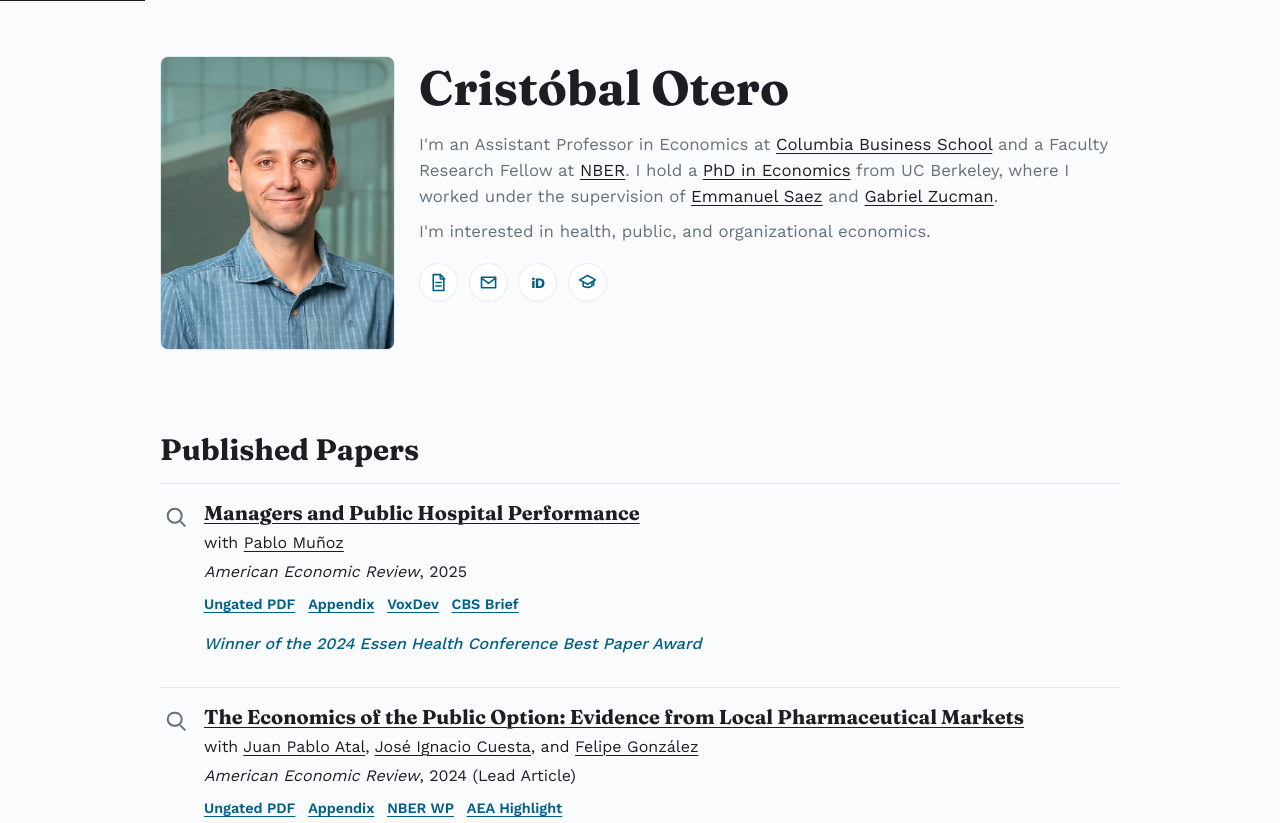
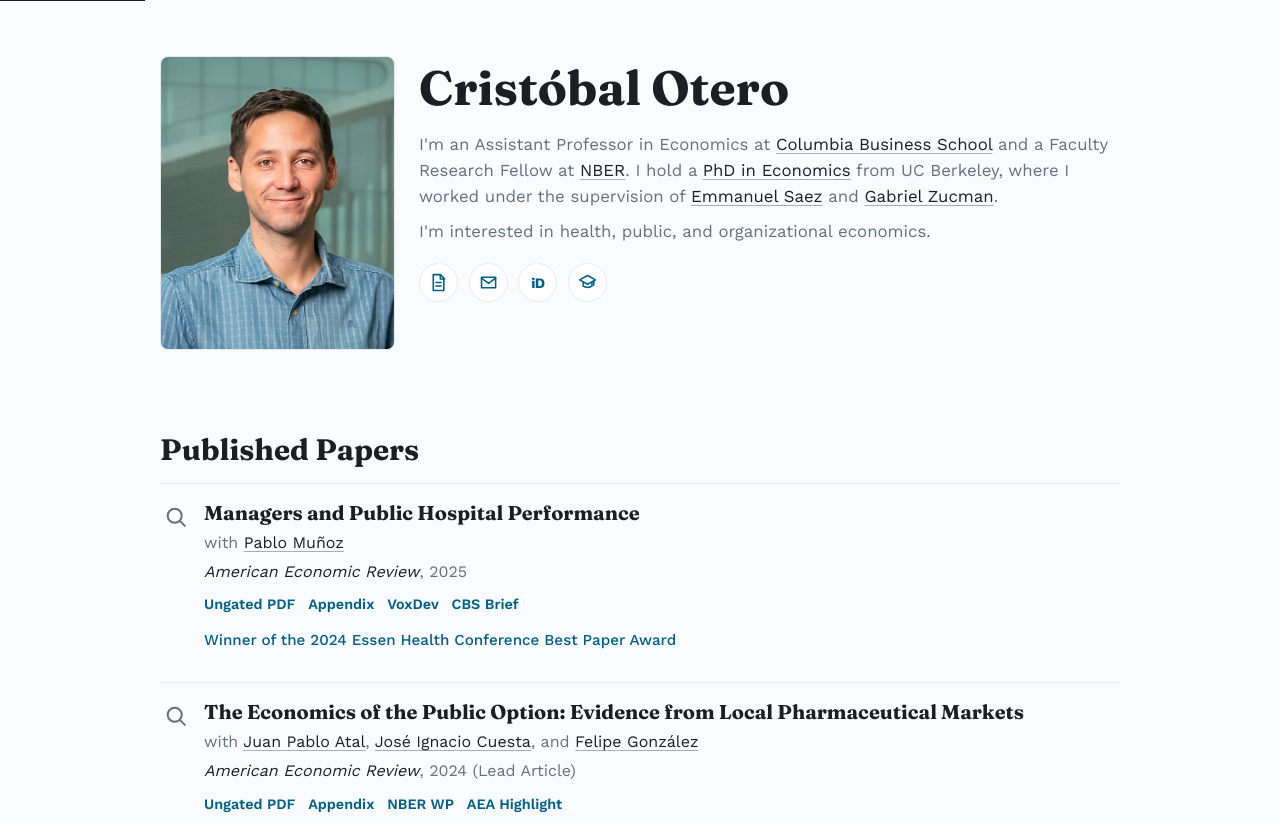
Before and after one commit to cristobalotero/cristobalotero.github.io, a plain HTML site: page index.html in a window 1280 px wide. Shown: the top 823 px of the page. Drawn offline with nearby package versions, Linux system fonts and the light colour scheme.

Commit message:
Refine typography hierarchy

```diff
--- a/styles.css
+++ b/styles.css
@@ -51,8 +51,14 @@ h2 {
 
 a {
   color: var(--ink);
-  text-decoration-thickness: 1px;
-  text-underline-offset: 3px;
+  text-decoration-color: rgba(27, 31, 36, 0.35);
+  text-decoration-thickness: 0.06em;
+  text-underline-offset: 0.18em;
+}
+
+a:hover,
+a:focus-visible {
+  text-decoration-color: currentColor;
 }
 
 p {
@@ -178,6 +184,11 @@ ul {
   font-size: 1.05rem;
   margin-top: 1rem;
   max-width: 68ch;
+}
+
+.lead a {
+  color: var(--ink);
+  text-decoration-color: rgba(27, 31, 36, 0.35);
 }
 
 .compact-lead {
@@ -343,16 +354,24 @@ ul {
 .paper-links a {
   color: var(--accent);
   font-weight: 600;
+  text-decoration: none;
+}
+
+.paper-links a:hover,
+.paper-links a:focus-visible {
+  text-decoration: underline;
+  text-decoration-color: rgba(0, 95, 134, 0.45);
 }
 
 .paper-award {
   color: var(--accent);
-  font-style: italic;
-  margin-top: 1.05rem;
+  font-size: 0.95rem;
+  font-style: normal;
+  margin-top: 0.85rem;
 }
 
 .paper-award a {
-  color: var(--accent);
+  color: inherit;
   font-weight: 500;
   text-decoration: none;
 }
@@ -380,6 +399,26 @@ ul {
   font-family: "Fraunces", Georgia, serif;
   font-size: 1.25rem;
   margin-bottom: 0.45rem;
+}
+
+.paper-main h3 a {
+  color: var(--ink);
+  text-decoration: none;
+}
+
+.paper-main h3 a:hover,
+.paper-main h3 a:focus-visible {
+  text-decoration: underline;
+  text-decoration-color: rgba(0, 95, 134, 0.35);
+}
+
+.paper-main p:not(.paper-award) {
+  color: var(--ink-muted);
+}
+
+.paper-main p:not(.paper-award) a,
+.paper-main p:not(.paper-award) em {
+  color: var(--ink);
 }
 
 .paper-main p + p {
@@ -469,6 +508,12 @@ ul {
 .details-body a {
   color: var(--accent);
   font-weight: 400;
+  text-decoration-color: rgba(0, 95, 134, 0.35);
+}
+
+.details-body a:hover,
+.details-body a:focus-visible {
+  text-decoration-color: currentColor;
 }
 
 .details-body strong {
@@ -577,8 +622,14 @@ ul {
 
 .site-footer {
   border-top: 1px solid var(--line);
+  color: var(--ink-muted);
   margin-top: 2rem;
   padding: 1.6rem 0;
+}
+
+.site-footer a {
+  color: var(--ink);
+  text-decoration-color: rgba(27, 31, 36, 0.35);
 }
 
 .footer-grid {
```
